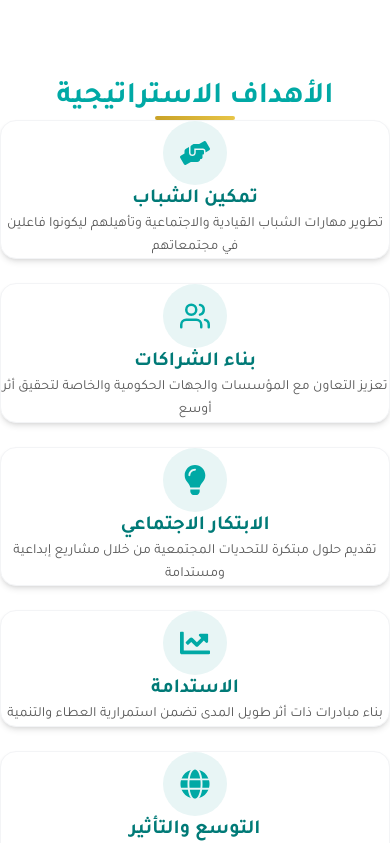
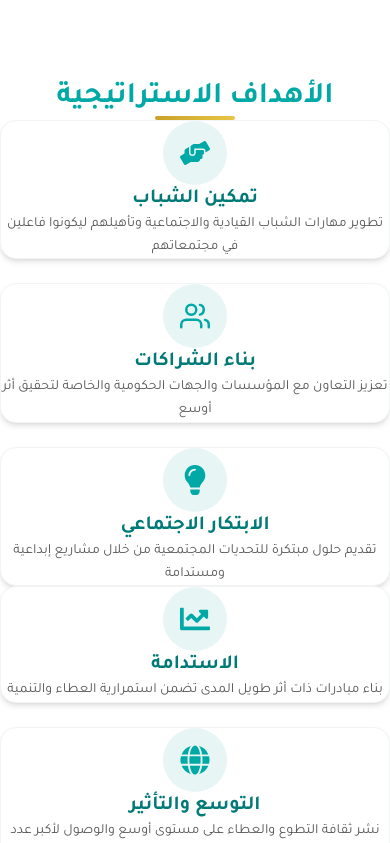
Before and after one commit to YasmeenTobasi/yaqeen-website, a React (Vite) app: page / in a window 390 px wide. Shown: the part 1880-2723 px from the top of the page. Built offline with nearby package versions, Linux system fonts and the light colour scheme.

Commit message:
Fix layout spacing and responsive alignment

```diff
--- a/src/App.tsx
+++ b/src/App.tsx
@@ -353,6 +353,26 @@ const GoalsSection: React.FC = () => {
     },
   ];
 
+  const firstRowGoals = goals.slice(0, 3);
+  const secondRowGoals = goals.slice(3);
+
+  const renderGoalCard = (goal: (typeof goals)[number], index: number) => (
+    <div
+      key={index}
+      style={{ transform: 'none' }}
+      className="bg-white rounded-2xl p-6 sm:p-8 border border-gray-100 shadow-md text-center flex flex-col items-center justify-start w-full"
+    >
+      <div
+        className="inline-flex items-center justify-center w-16 h-16 rounded-full mb-5 text-[#00A9A5]"
+        style={{ backgroundColor: '#E8F5F5' }}
+      >
+        {goal.icon}
+      </div>
+      <h3 className="text-xl font-bold text-[#007A77] mb-3">{goal.title}</h3>
+      <p className="text-[#2D2D2D]/80 leading-relaxed text-sm sm:text-base">{goal.description}</p>
+    </div>
+  );
+
   return (
     <section
       id="goals"
@@ -364,7 +384,8 @@ const GoalsSection: React.FC = () => {
           ref={ref}
           className={`transition-all duration-700 ${inView ? 'opacity-100 translate-y-0' : 'opacity-0 translate-y-6'}`}
         >
-          <div className="text-center mb-14">
+          {/* مساحة أوضح بين العنوان والبطاقات */}
+          <div className="text-center mb-16 lg:mb-20">
             <h2 className="text-3xl md:text-4xl font-bold text-[#00A9A5] mb-3">
               الأهداف الاستراتيجية
             </h2>
@@ -374,30 +395,31 @@ const GoalsSection: React.FC = () => {
             />
           </div>
 
-          <div className="grid grid-cols-1 sm:grid-cols-2 lg:grid-cols-3 gap-6 lg:gap-8">
-            {goals.map((goal, index) => (
-              <div
-                key={index}
-                style={{ transform: 'none' }}
-                className="bg-white rounded-2xl p-6 sm:p-8 border border-gray-100 shadow-md text-center flex flex-col items-center justify-start"
-              >
+          <div className="space-y-6 lg:space-y-8">
+            {/* الصف الأول: 3 بطاقات */}
+            <div className="grid grid-cols-1 sm:grid-cols-2 lg:grid-cols-3 gap-6 lg:gap-8">
+              {firstRowGoals.map((goal, idx) => renderGoalCard(goal, idx))}
+            </div>
+
+            {/* الصف الثاني: بطاقتان متمركزتان في المنتصف على الشاشات الكبيرة */}
+            <div className="grid grid-cols-1 sm:grid-cols-2 lg:grid-cols-6 gap-6 lg:gap-8">
+              {secondRowGoals.map((goal, idx) => (
                 <div
-                  className="inline-flex items-center justify-center w-16 h-16 rounded-full mb-5 text-[#00A9A5]"
-                  style={{ backgroundColor: '#E8F5F5' }}
+                  key={idx + 3}
+                  className={`w-full ${
+                    idx === 0 ? 'lg:col-start-2 lg:col-span-2' : 'lg:col-span-2'
+                  }`}
                 >
-                  {goal.icon}
+                  {renderGoalCard(goal, idx + 3)}
                 </div>
-                <h3 className="text-xl font-bold text-[#007A77] mb-3">{goal.title}</h3>
-                <p className="text-[#2D2D2D]/80 leading-relaxed text-sm sm:text-base">{goal.description}</p>
-              </div>
-            ))}
+              ))}
+            </div>
           </div>
         </div>
       </div>
     </section>
   );
 };
-
 // ==================== GALLERY SECTION ====================
 const GallerySection: React.FC = () => {
   const { ref, inView } = useInView({ triggerOnce: true, threshold: 0.1 });
```
